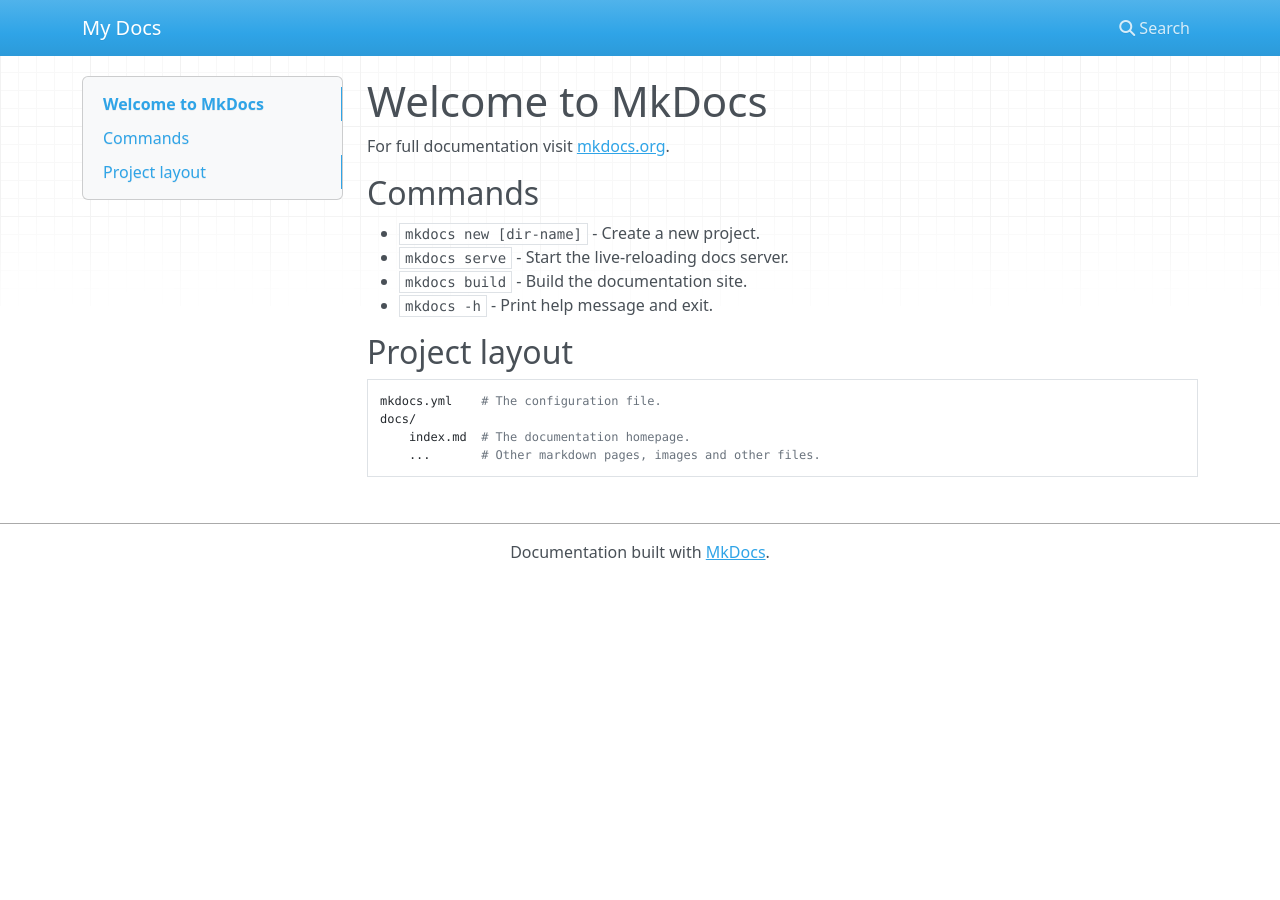
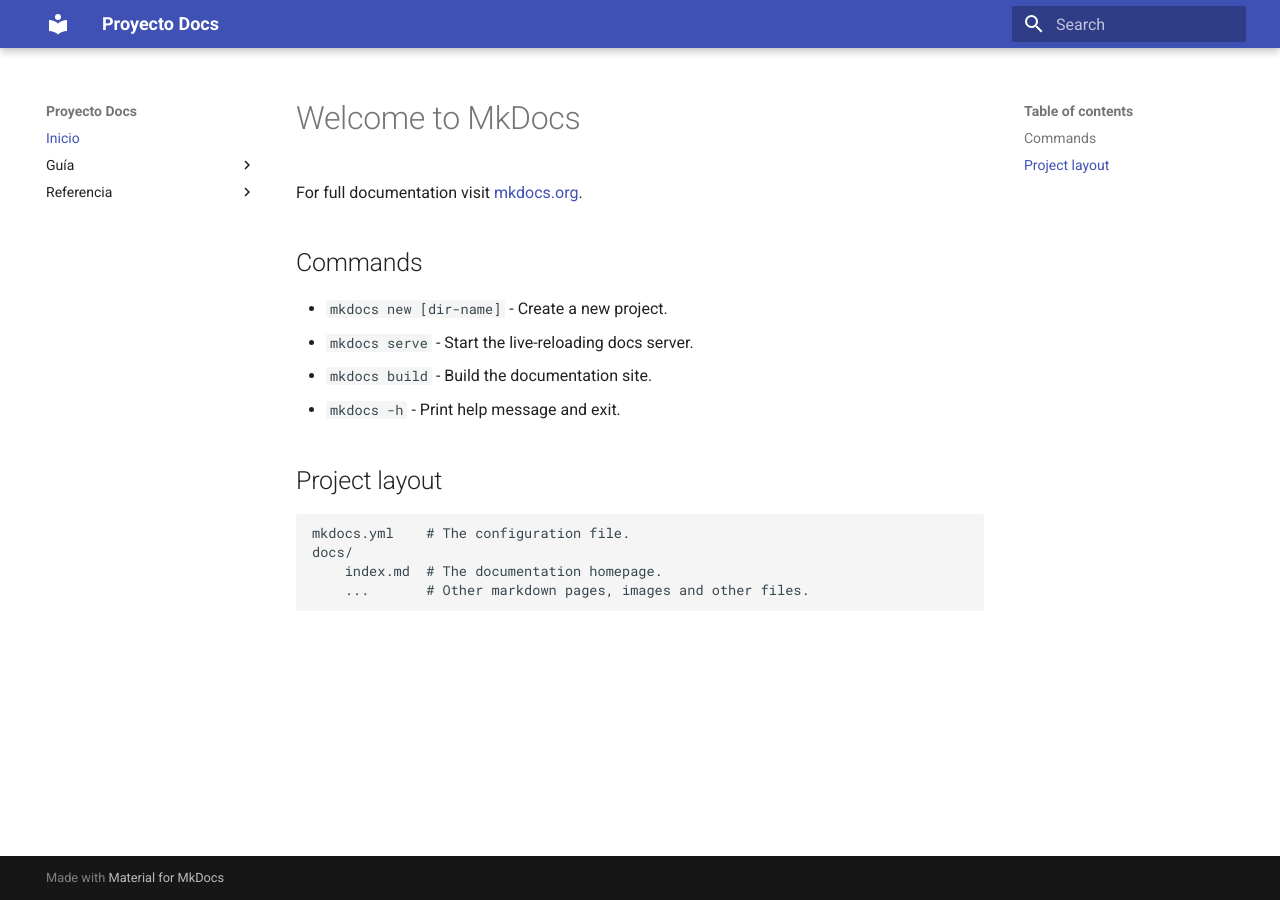
Before and after one commit to DavidBalaguerEsteve/mkdocs-aula, an MkDocs documentation site: the page built from docs/index.md, in a window 1280 px wide. Built offline with MkDocs 1.6.1 and Material for MkDocs 9.7.7, drawn with Linux system fonts in a browser that asks for light colours; nearby versions of some CDN libraries.

Commit message:
docs: add structure and navigation

```diff
--- a/mkdocs.yml
+++ b/mkdocs.yml
@@ -1 +1,13 @@
-site_name: My Docs
+site_name: "Proyecto Docs"
+theme:
+  name: material
+
+nav:
+  - Inicio: index.md
+  - Guía:
+      - Quickstart: guia/quickstart.md
+      - Instalación: guia/instalacion.md
+      - Uso: guia/uso.md
+  - Referencia:
+      - Comandos: referencia/comandos.md
+      - FAQ: referencia/faq.md
```
Also changed, not shown: docs/guia/instalacion.md (added), docs/guia/quickstart.md (added), docs/guia/uso.md (added), docs/referencia/comandos.md (added), docs/referencia/faq.md (added).
